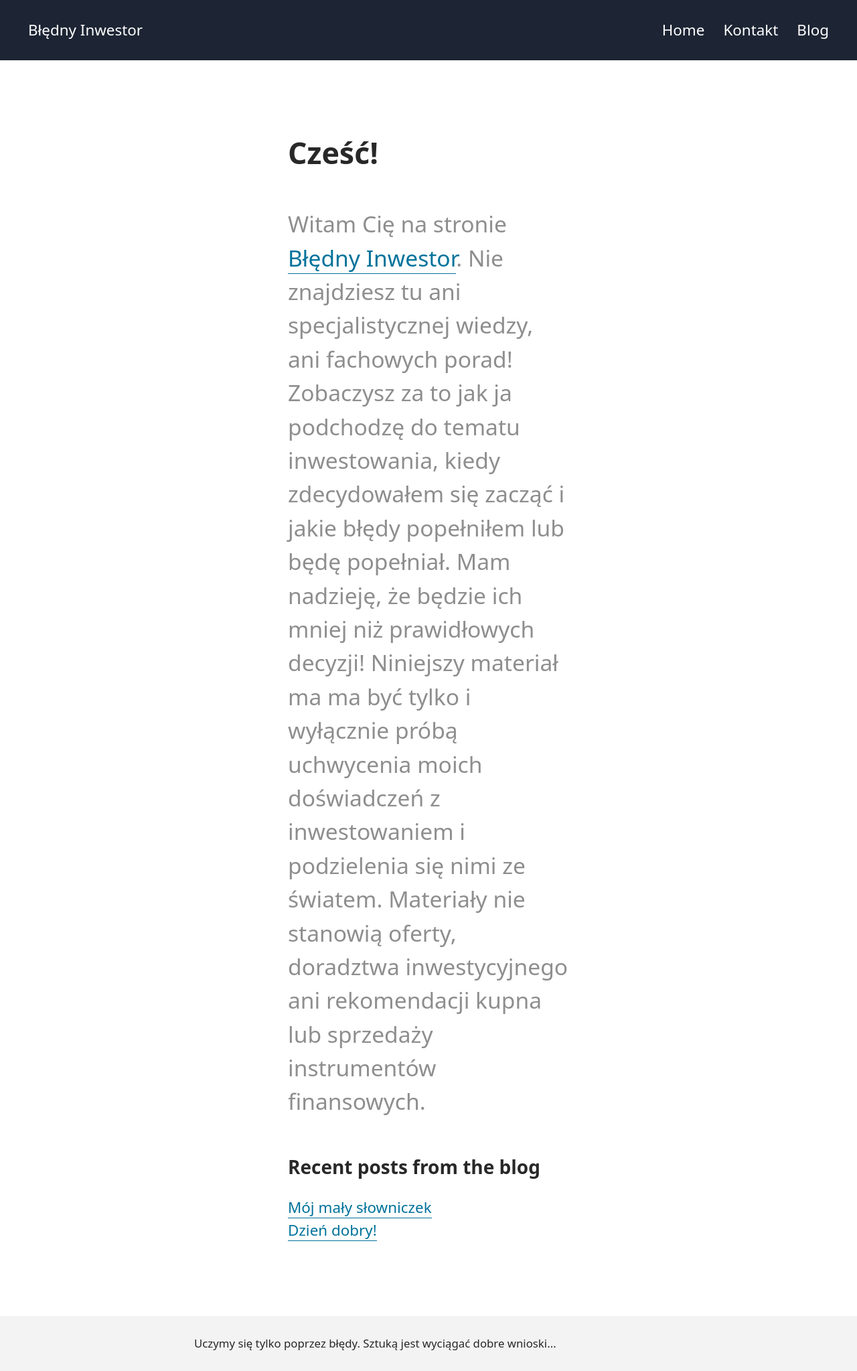
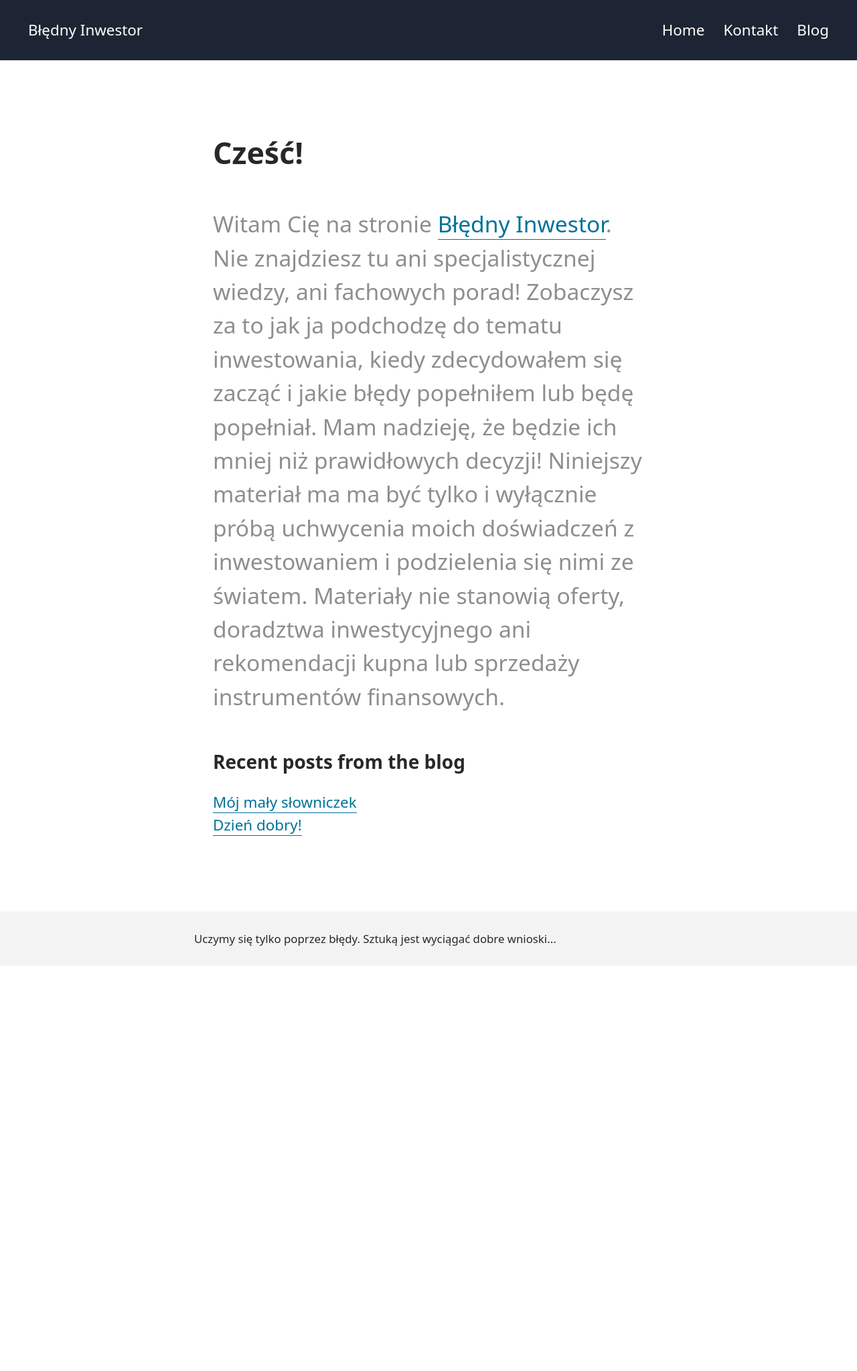
Before and after one commit to catpersec/blednyinwestor-website, a Jekyll site: the page built from pages/index.md, in a window 1280 px wide. Shown: the whole page at 67% size. Built offline with Jekyll 4.4.1, drawn with Linux system fonts in a browser that asks for light colours; a script that is not in the unit is left out; after the commit the page ends 1442 px from its top, so only the background shows below that.

Commit message:
Update _app.scss

```diff
--- a/_sass/partials/_app.scss
+++ b/_sass/partials/_app.scss
@@ -93,8 +93,8 @@ header > nav {
 main {
   width: 100%;
   max-width: 100rem;
-  margin-right: 10rem;
-  margin-left: 10rem;
+  margin-right: 2rem;
+  margin-left: 2rem;
   grid-column: main;
   display: grid;
   padding-top: 8rem;
```
